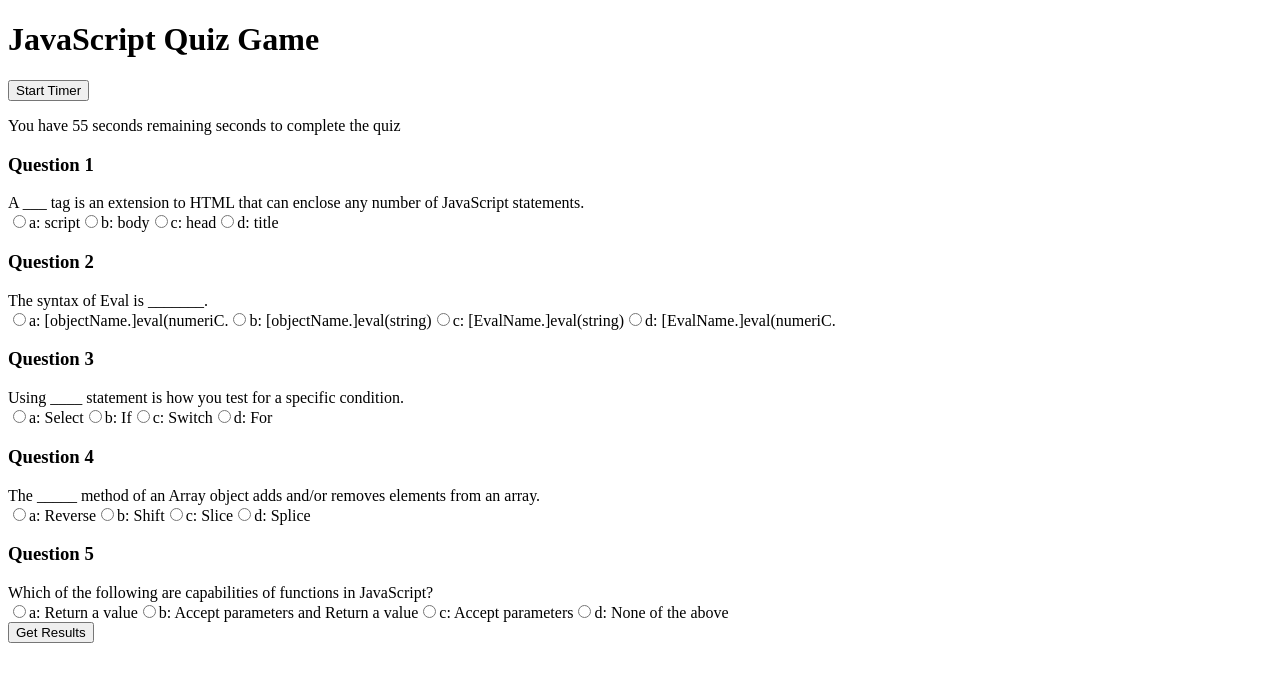
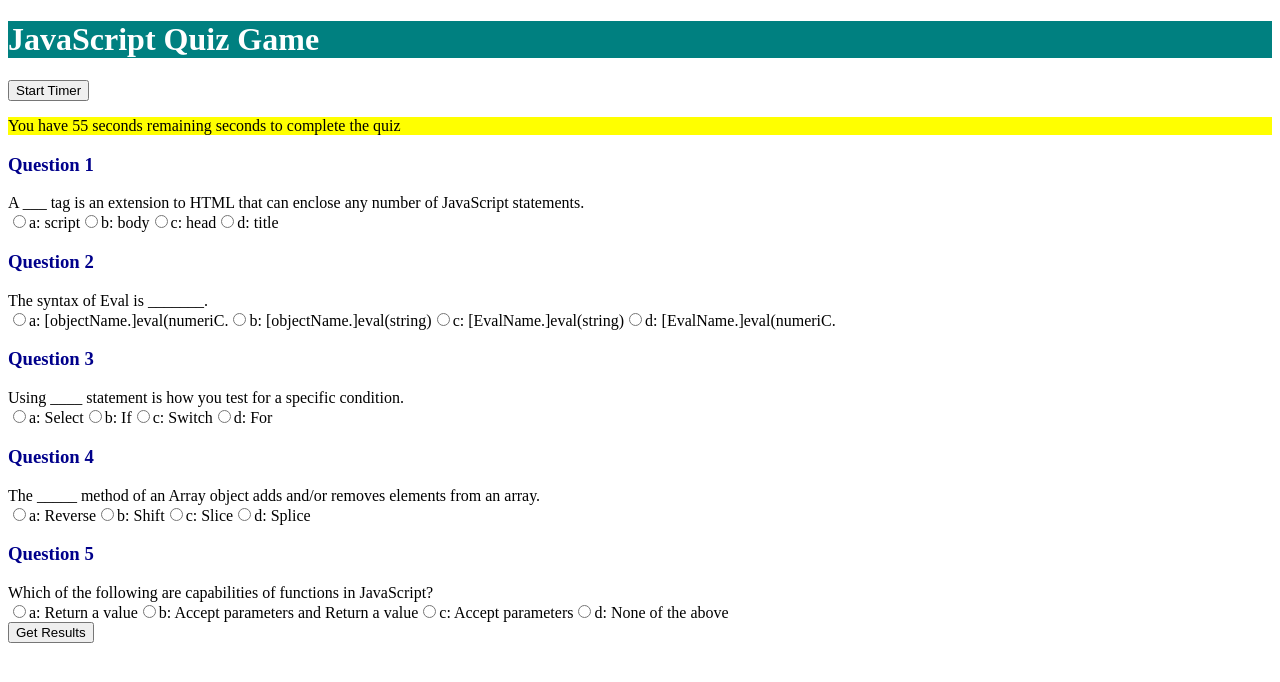
Before and after one commit to SydneyGoodwill/quiz-game, a plain HTML site: page index.html in a window 1280 px wide. Drawn offline with nearby package versions, Linux system fonts and the light colour scheme.

Commit message:
updated CSS, updated HTML and JS, moved index.html

```diff
--- a/Assets/style.css
+++ b/Assets/style.css
@@ -0,0 +1,12 @@
+h1 {
+    background-color: teal;
+    color: white;
+}
+
+p {
+    background-color: yellow;
+}
+
+h3 {
+    color: darkblue
+}
--- a/Assets/index.html
+++ b/index.html
@@ -6,12 +6,13 @@
     <meta name="viewport" content="width=device-width, initial-scale=1.0">
     <title>Quiz Game</title>
 
+    <!-- Using CSS and Bootstrap create a general look for page -->
+
+    <link href="./Assets/style.css" rel="stylesheet">
+
 </head>
 
 <body>
-    <!-- Using CSS and Bootstrap create a general look for page -->
-
-    <!-- Set up the structure -->
 
 
     <h1>JavaScript Quiz Game</h1>
```
